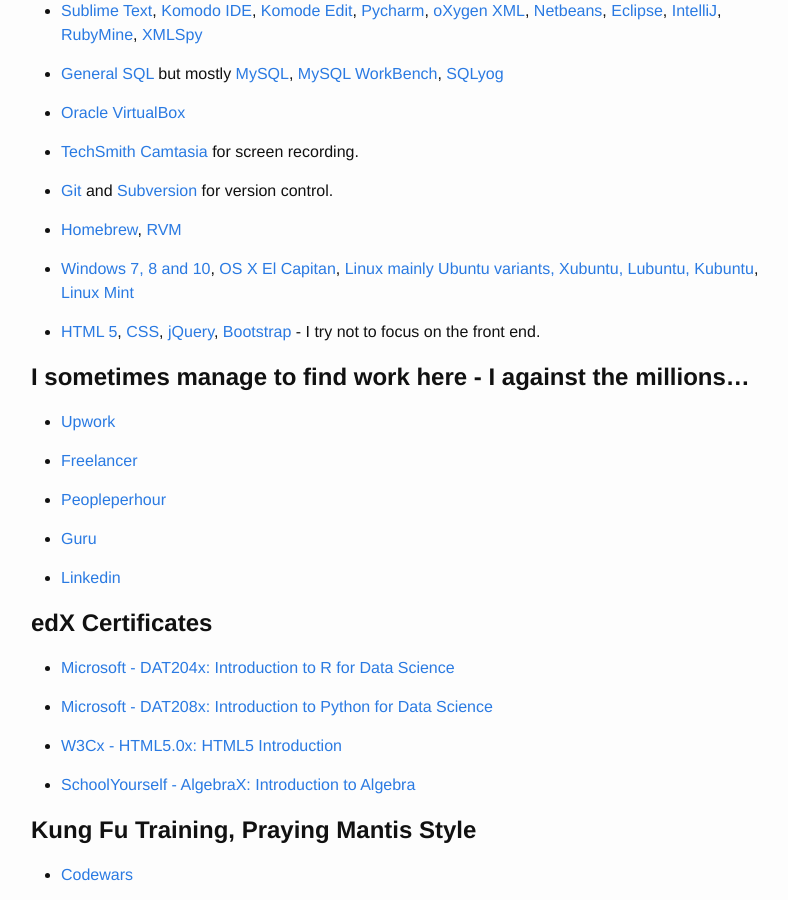
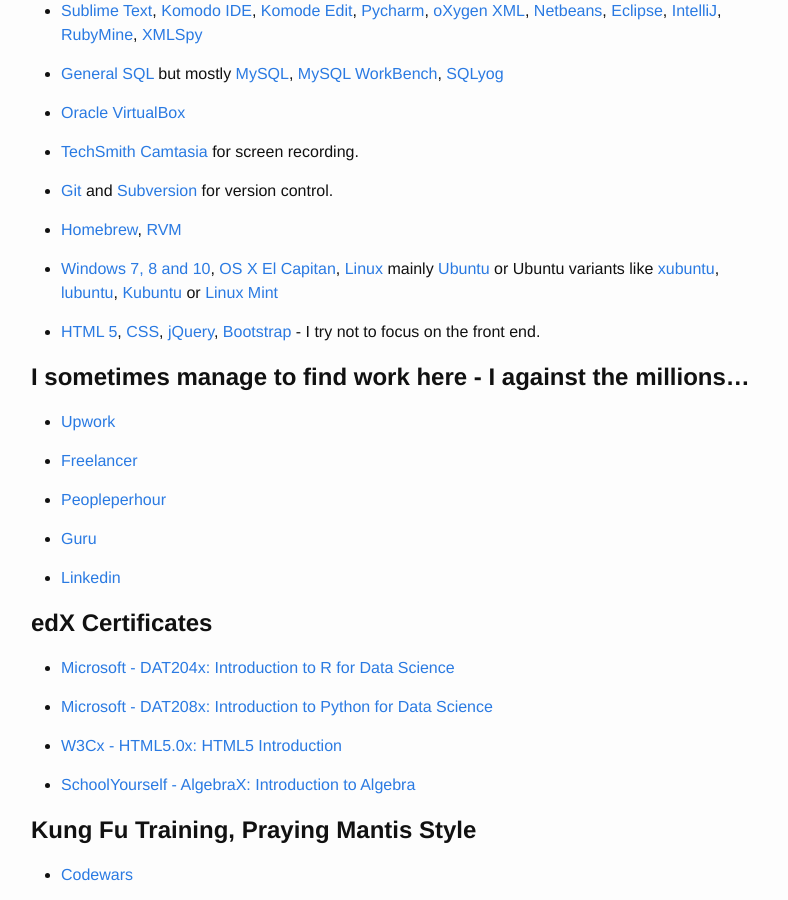
Before and after one commit to slurpcode/beast, a Jekyll site: the page built from about.md, in a window 1280 px wide and 900 px high, scrolled down 618 px. Shown: the whole window, without its empty margins (239-1027 px from the left). Built offline with Jekyll 4.4.1, drawn with Linux system fonts in a browser that asks for light colours.

Commit message:
update about

```diff
--- a/about.md
+++ b/about.md
@@ -76,8 +76,13 @@ http://rvm.io/){:target="_blank"}
 
 - [Windows 7, 8 and 10](
 https://www.microsoft.com/en-au/windows/features){:target="_blank"}, [OS X El Capitan](
-http://www.apple.com/au/osx/whats-new/){:target="_blank"}, [Linux mainly Ubuntu variants, Xubuntu, Lubuntu, Kubuntu](
-http://www.ubuntu.com/){:target="_blank"}, [Linux Mint](https://www.linuxmint.com/){:target="_blank"}
+http://www.apple.com/au/osx/whats-new/){:target="_blank"}, [Linux](
+http://www.linuxfoundation.org/){:target="_blank"} mainly [Ubuntu](
+http://www.ubuntu.com/){:target="_blank"} or Ubuntu variants like [xubuntu](
+http://xubuntu.org/){:target="_blank"}, [lubuntu](
+http://lubuntu.net/){:target="_blank"}, [Kubuntu](
+http://kubuntu.org/){:target="_blank"} or [Linux Mint](
+https://www.linuxmint.com/){:target="_blank"}
 
 - [HTML 5](
 https://developer.mozilla.org/en-US/docs/Web/Guide/HTML/HTML5){:target="_blank"}, [CSS](
```
